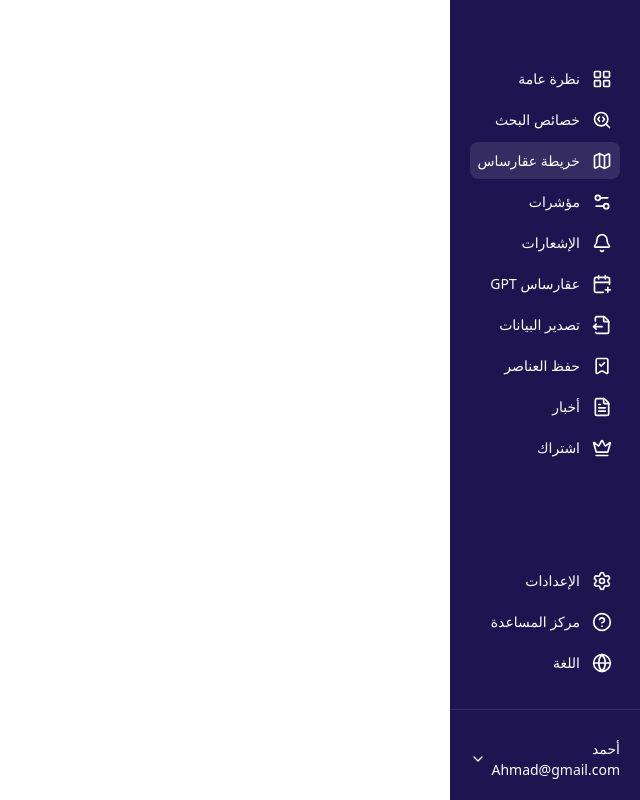
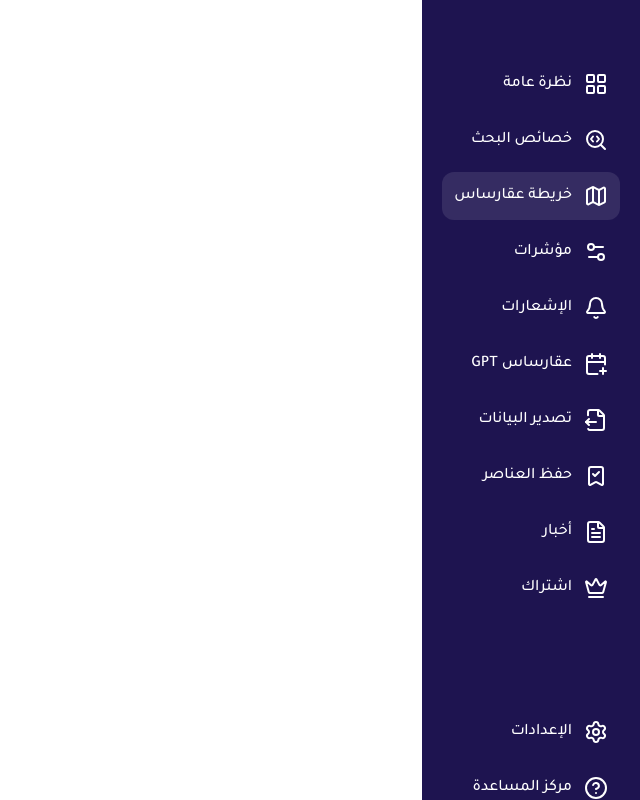
Before and after one commit to LOLKTKAT/aqarasas_assignment-, a Next.js app: page / in a window 1280 px wide. Shown: the whole page, without its empty margins (640-1280 px from the left). Built offline with nearby package versions, Linux system fonts and the light colour scheme.

Commit message:
style: fix the text size

```diff
--- a/src/app/layout.tsx
+++ b/src/app/layout.tsx
@@ -21,7 +21,7 @@ export default function RootLayout({
   children: React.ReactNode;
 }>) {
   return (
-    <html lang="ar" dir="rtl" className={tajawal.variable}>
+    <html lang="ar" dir="rtl" className={tajawal.className}>
       <body className="font-tajawal antialiased">
         <div className="flex">
           <Sidebar />
--- a/src/components/Sidebar.tsx
+++ b/src/components/Sidebar.tsx
@@ -13,19 +13,19 @@ function NavList({
   onActivate: (id: number) => void;
 }) {
   return (
-    <ul className={`flex flex-col gap-1 antialiased`}>
+    <ul className={`flex flex-col gap-2 antialiased`}>
       {items.map((item) => {
         const IconComponent = item.icon;
         return (
           <li
-            className={`cursor-pointer flex gap-3 items-center p-2 rounded-lg transition-all duration-200 ease-in-out transform hover:translate-x-1 hover:scale-[1.01] ${
+            className={`cursor-pointer flex gap-3 items-center p-3 rounded-xl transition-all duration-200 ease-in-out transform hover:translate-x-1 hover:scale-[1.01] ${
               active == item.id ? "bg-white/10" : "hover:bg-white/5"
             }`}
             key={item.id}
             onClick={() => onActivate(item.id)}
           >
-            <IconComponent size={20} />
-            <p className="text-[14px]">{item.title}</p>
+            <IconComponent size={24} />
+            <p className="text-[16px]">{item.title}</p>
           </li>
         );
       })}
@@ -87,7 +87,7 @@ export default function Sidebar() {
         </div>
         <div className="h-px w-full bg-white/10 my-2" />
         <div className="flex items-center p-5 justify-between cursor-pointer">
-          <div className="text-[14px]">
+          <div className="text-[16px]">
             <p>أحمد</p>
             <p>Ahmad@gmail.com</p>
           </div>
```
